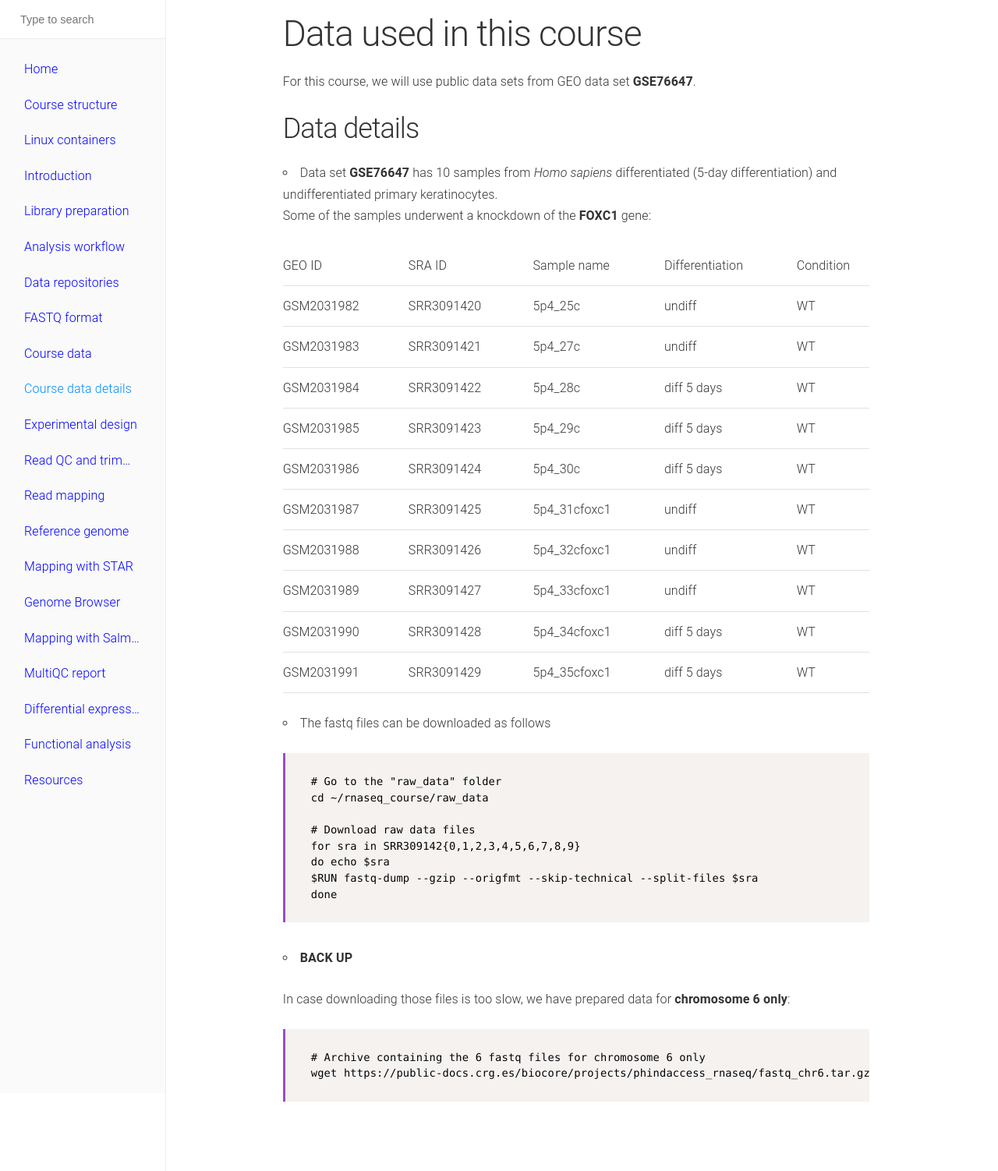
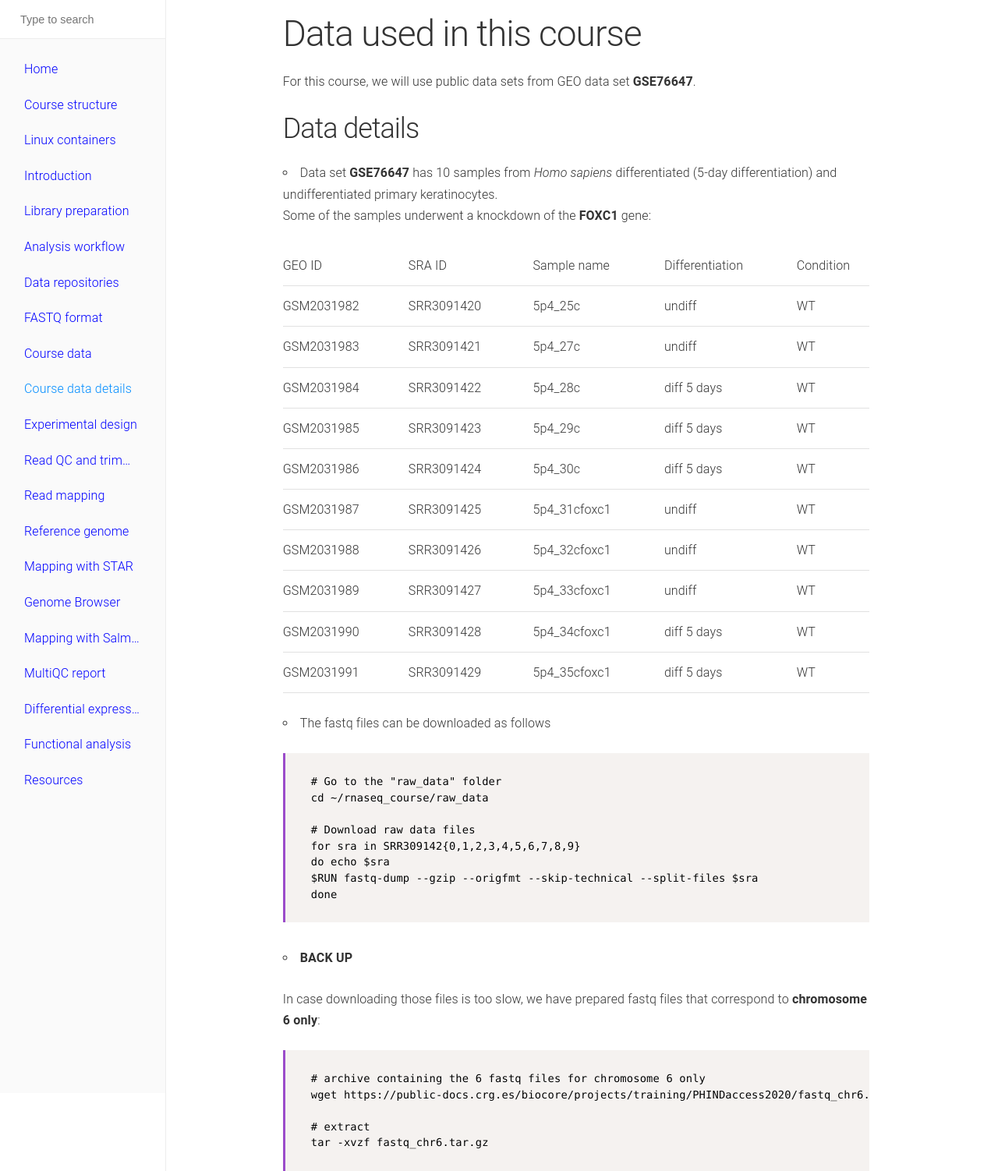
Before and after one commit to biocorecrg/RNAseq_coursesCRG_2026, a Jekyll site: the page built from docs/course_data_details.md, in a window 1280 px wide. Shown: the whole page at 78% size. Built offline with Jekyll 4.4.1, drawn with Linux system fonts in a browser that asks for light colours.

Commit message:
add link to chr6 fastq

````diff
--- a/docs/course_data_details.md
+++ b/docs/course_data_details.md
@@ -41,9 +41,12 @@
 
 * **BACK UP**
 
-In case downloading those files is too slow, we have prepared data for **chromosome 6 only**:
+In case downloading those files is too slow, we have prepared fastq files that correspond to **chromosome 6 only**:
 
 ```{bash}
-# Archive containing the 6 fastq files for chromosome 6 only
-wget https://public-docs.crg.es/biocore/projects/phindaccess_rnaseq/fastq_chr6.tar.gz
+# archive containing the 6 fastq files for chromosome 6 only
+wget https://public-docs.crg.es/biocore/projects/training/PHINDaccess2020/fastq_chr6.tar.gz
+
+# extract
+tar -xvzf fastq_chr6.tar.gz
 ```
````
